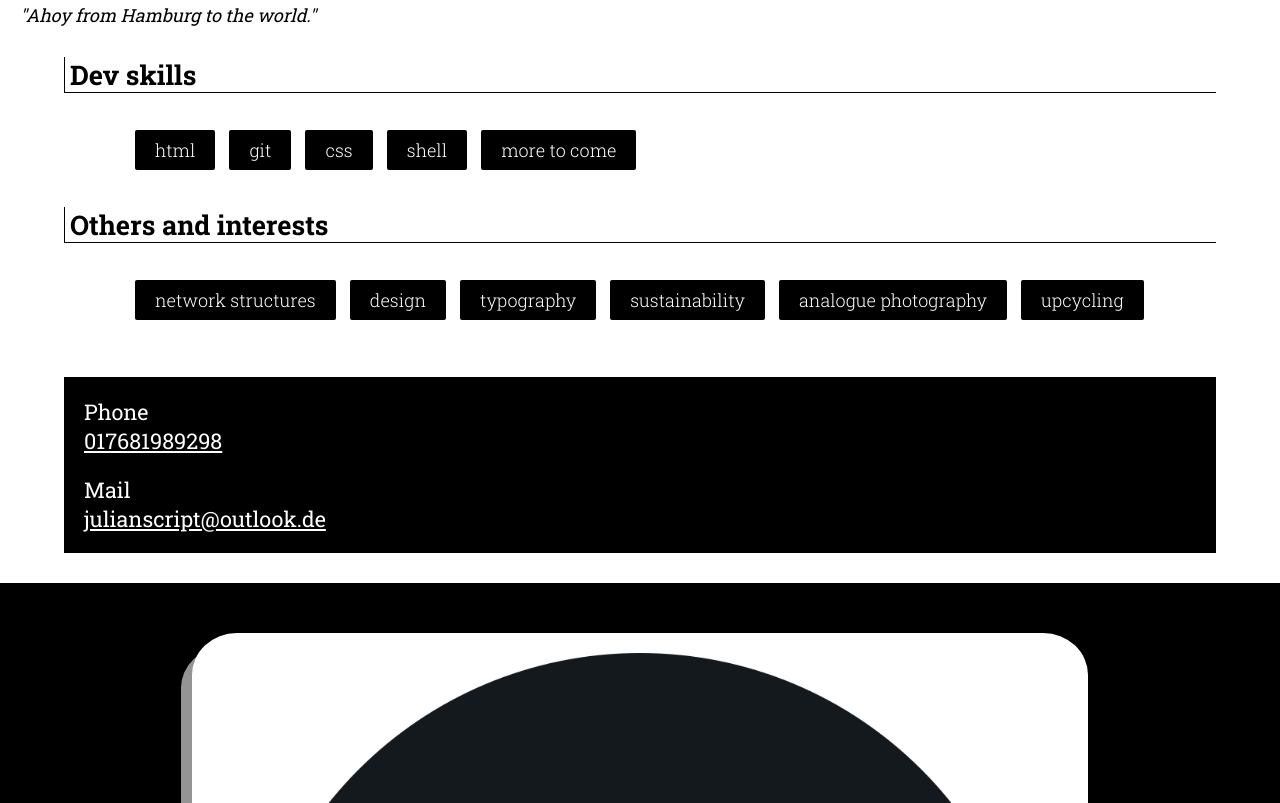
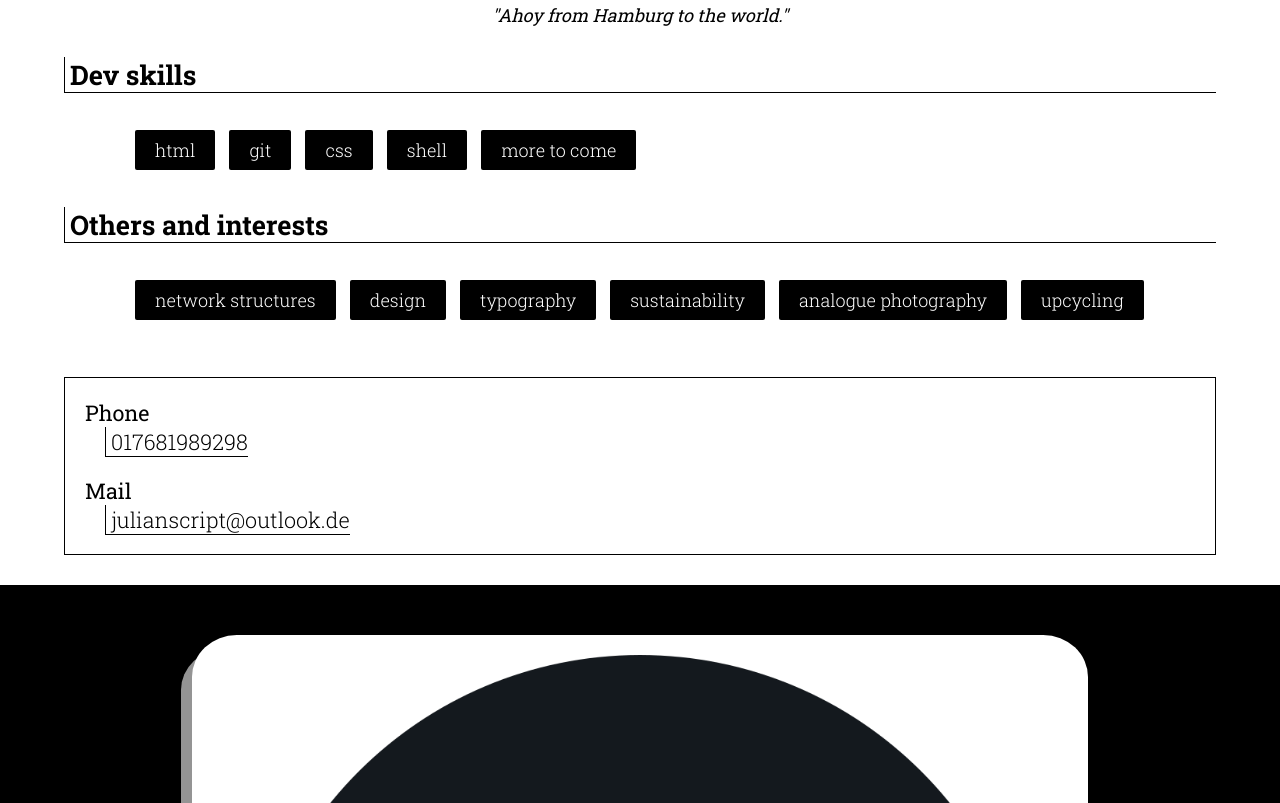
Before and after one commit to JulianBlohm/personal-website, a plain HTML site: page index.html in a window 1280 px wide. Shown: the part 1047-1850 px from the top of the page. Drawn offline with Linux system fonts and the light colour scheme.

Commit message:
changed contactarea

```diff
--- a/index.html
+++ b/index.html
@@ -52,11 +52,11 @@
 
     <section class="contact" id="contact">
         <div class="phone">
-            <span>Phone</span>
+            <span>Phone</span><br>
             <a class="contactlink" href="tel:017681989298">017681989298</a>
         </div>
         <div class="mail">
-            <span>Mail</span>
+            <span>Mail</span><br>
             <a class="contactlink" href="mailto:julianscript@outlook.de">julianscript@outlook.de</a>
         </div>
     </section>
--- a/style.css
+++ b/style.css
@@ -54,6 +54,7 @@ nav {
 .image-text {
     margin: 5px 20px;
     font-style: italic;
+    text-align: center;
 }
 
 .heading {
@@ -91,18 +92,24 @@ nav {
 /* ========================= Contact ====================================*/
 
 .contact {
-    background-color: black;
-    color: white;
+    background-color: white;
+    color: black;
     padding: 20px;
     margin: 50px auto 30px auto;
     font-size: 120%;
-    width: 90%
+    width: 90%;
+    border: 1px solid black;
 }
 
 .contactlink {
-    color: white;
-    text-decoration: underline;
-    display: block;
+    color: black;
+    text-decoration: none;
+    border-left: 1px solid black;
+    border-bottom: 1px solid black;
+    padding-left: 5px;
+    margin-left: 20px;
+    margin-top: 15px;
+    font-weight: 300;
 }
 
 .phone {
```
